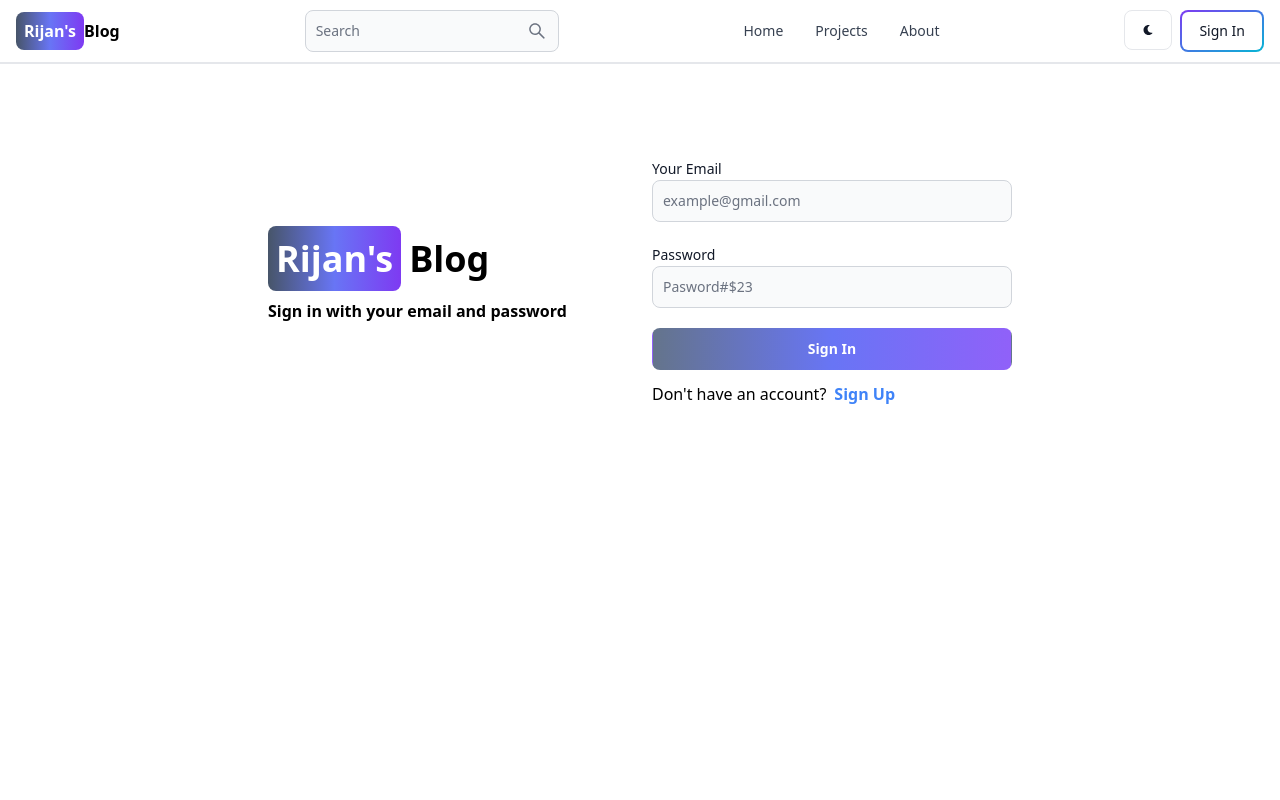
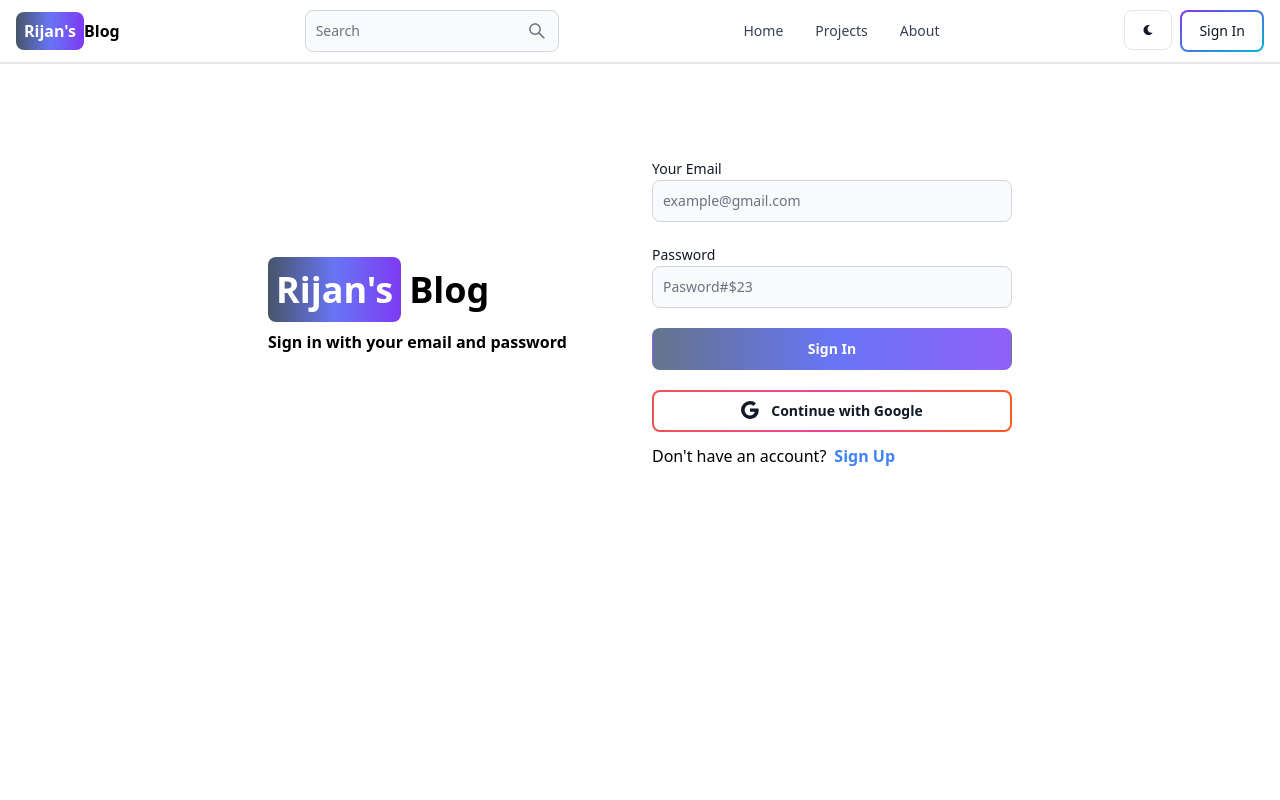
Before and after one commit to csaijspyGIT/MERN_Blog, a React (Vite) app in the folder client/: page /signin in a window 1280 px wide. Shown: the top 800 px of the page. Built offline with nearby package versions, Linux system fonts and the light colour scheme.

Commit message:
Add Google Auth Button

```diff
--- /dev/null
+++ b/client/src/components/OAuth.jsx
@@ -0,0 +1,18 @@
+import { Button } from "flowbite-react";
+import React from "react";
+import { BsGoogle } from "react-icons/bs";
+
+const OAuth = () => {
+  return (
+    <Button
+      type="button"
+      className=" bg-gradient-to-r from-red-500 via-pink-500 to-orange-500 text-white font-semibold"
+      outline
+    >
+      <BsGoogle className="text-lg mr-3" />
+      <span>Continue with Google</span>
+    </Button>
+  );
+};
+
+export default OAuth;
--- a/client/src/pages/SignIn.jsx
+++ b/client/src/pages/SignIn.jsx
@@ -3,6 +3,7 @@ import { useState } from "react";
 import { Link, useNavigate } from "react-router-dom";
 import { useSelector, useDispatch } from "react-redux";
 import { signInStart, signInSuccess, signInFailure } from "../user/user.slice.js";
+import OAuth from "../components/OAuth.jsx";
 
 const SignIn = () => {
   const [formData, setFormData] = useState({
@@ -101,6 +102,7 @@ const SignIn = () => {
                 )
               }
             </Button>
+            <OAuth/>
           </form>
           <div className="flex flex-row gap-2 mt-3">
             <span>Don't have an account?</span>
--- a/client/src/pages/SignUp.jsx
+++ b/client/src/pages/SignUp.jsx
@@ -1,6 +1,7 @@
 import { Alert, Button, Label, Spinner, TextInput } from "flowbite-react";
 import { useState } from "react";
 import { Link, useNavigate } from "react-router-dom";
+import OAuth from "../components/OAuth";
 
 const SignUp = () => {
   const [formData, setFormData] = useState({
@@ -112,6 +113,7 @@ const SignUp = () => {
                 )
               }
             </Button>
+            <OAuth/>
           </form>
           <div className="flex flex-row gap-2 mt-3">
             <span>Have an account?</span>
```
